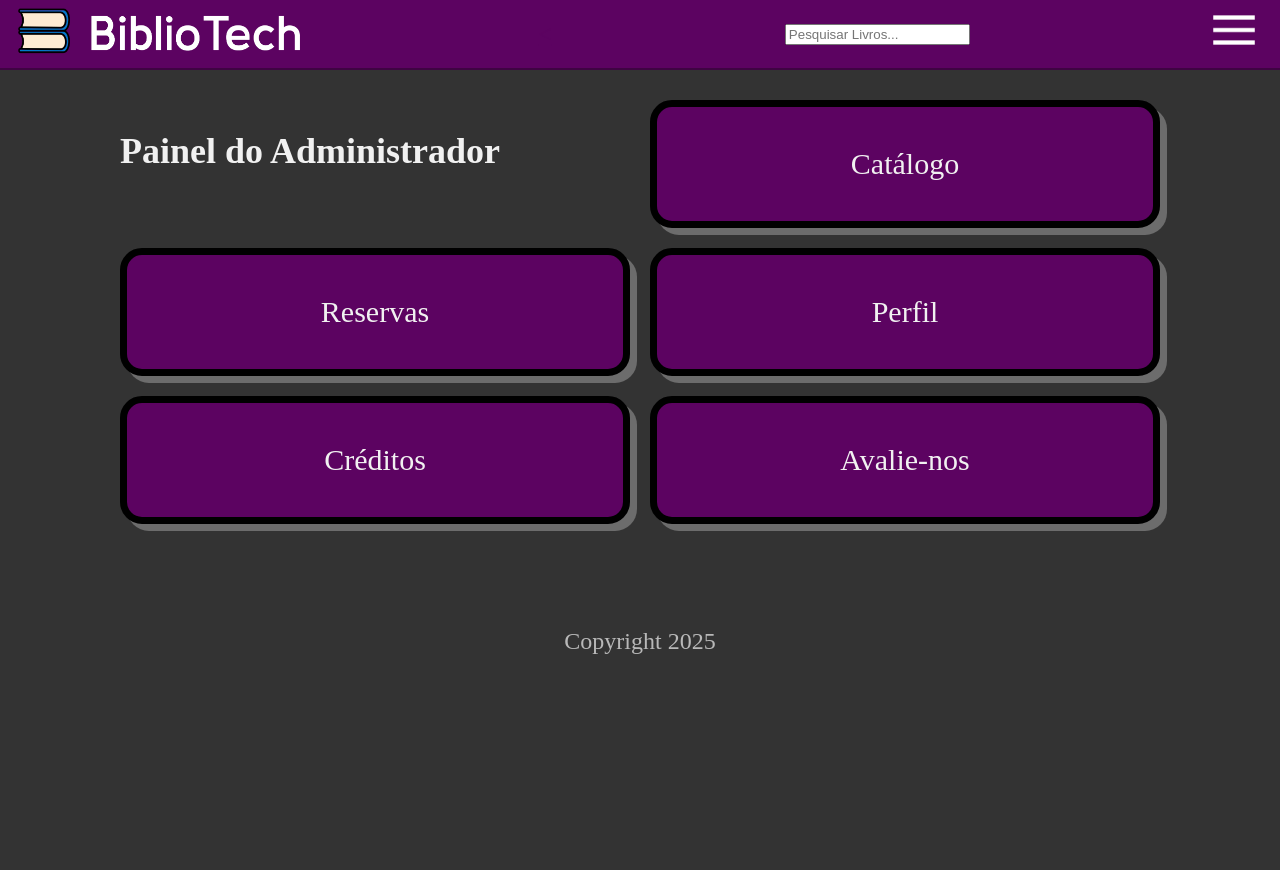
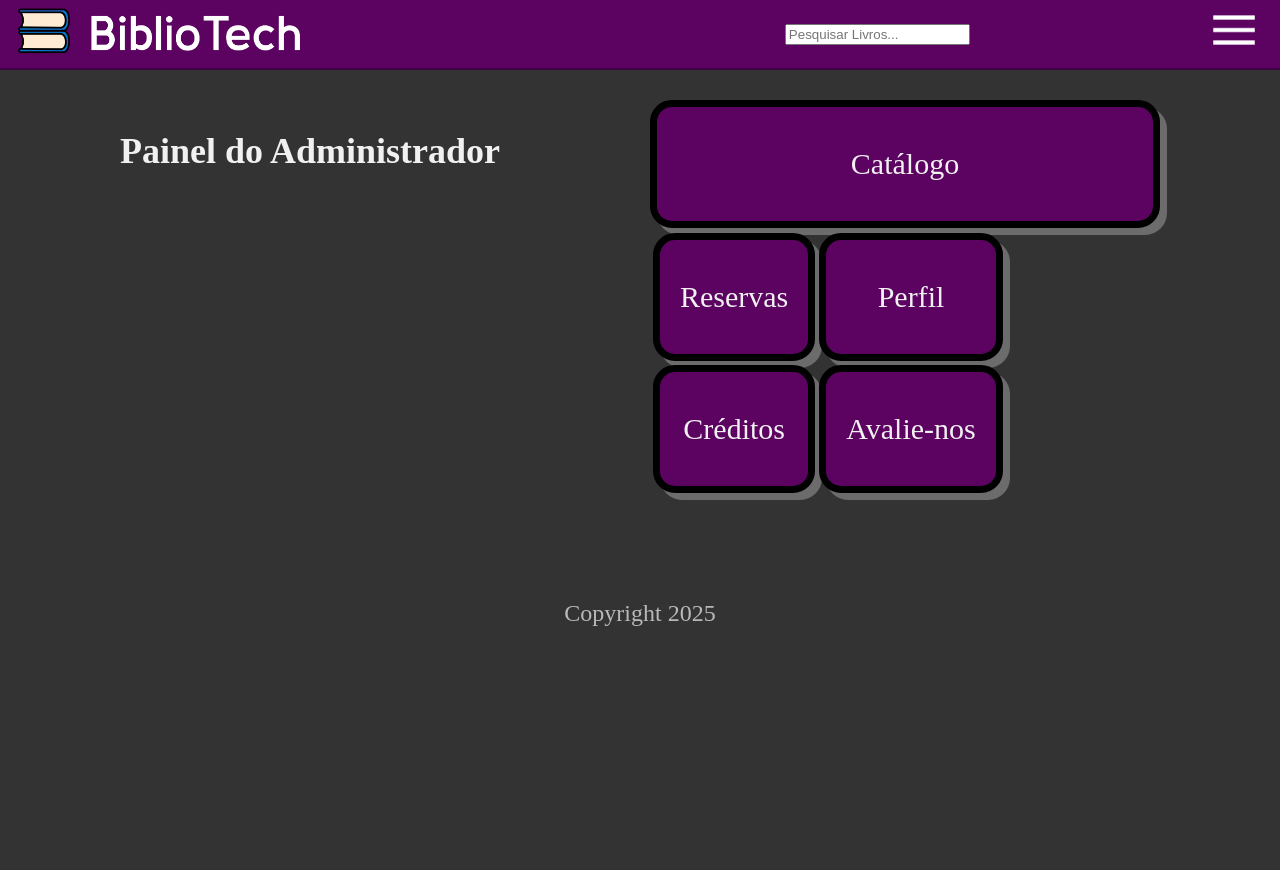
Before and after one commit to Q-tcc/TCC, a Django app: page /home/ in a window 1280 px wide. Run offline with Django 5.2, Linux system fonts and the light colour scheme; a user stored in the database is signed in.

Commit message:
ajuste html

```diff
--- a/bibliotech/projeto_bibliotech/core/templates/core/home_adm.html
+++ b/bibliotech/projeto_bibliotech/core/templates/core/home_adm.html
@@ -3,15 +3,29 @@
 
 {% block content %}
 <div class="dashboard-menu">
+  <div class="hello-name">
     <h2>Painel do Administrador</h2>
-
-    <a href="{% url 'catalogo' %}" class="btn-menu">Catálogo</a>
-    <a href="{% url 'reservas_adm' %}" class="btn-menu">Reservas</a>
-    <a href="{% url 'perfil' %}" class="btn-menu">Perfil</a>
-    <a href="{% url 'creditos' %}" class="btn-menu">Créditos</a>
-
-    <a href="https://forms.gle/bautCQPkYsk7T8LGA" target="_blank" rel="noopener noreferrer" class="btn-menu">
-      Avalie-nos
-    </a>
+  </div>
+  <div class="buttons">
+    <table>
+      <tr>
+        <a href="{% url 'catalogo' %}" class="btn-menu">Catálogo</a>
+      </tr>
+      <tr>
+        <td>
+          <a href="{% url 'reservas_adm' %}" class="btn-menu">Reservas</a>
+        </td>
+        <td>
+          <a href="{% url 'perfil' %}" class="btn-menu">Perfil</a>
+        </td>
+      </tr>
+      <td>
+        <a href="{% url 'creditos' %}" class="btn-menu">Créditos</a>
+      </td>
+      <td>
+        <a href="https://forms.gle/bautCQPkYsk7T8LGA" target="_blank" rel="noopener noreferrer" class="btn-menu">Avalie-nos</a>
+      </td>
+    </table>
+  </div>
 </div>
 {% endblock %}
--- a/bibliotech/projeto_bibliotech/core/templates/core/home_cliente.html
+++ b/bibliotech/projeto_bibliotech/core/templates/core/home_cliente.html
@@ -3,7 +3,7 @@
 
 {% block content %}
 <div class="dashboard-menu">
-  <div class="hello_name">
+  <div class="hello-name">
     <h2>Olá, {{ user.first_name|default:user.username }}!</h2>
   </div>
   <div class="buttons">
--- a/bibliotech/projeto_bibliotech/static/css/style.css
+++ b/bibliotech/projeto_bibliotech/static/css/style.css
@@ -1,6 +1,6 @@
 @import url('https://fonts.googleapis.com/css2?family=VT323&display=swap');
 
-
+/*5c0361*/
 :root {
     --bg-color: #333;
     --text-color: #f1f1f1;
@@ -13,7 +13,7 @@
     --shadow-button: #6c6c6c;
 
 
-    --font-pixel: 'Kulim Park', bold;
+    --font-pixel: 'Trebuchet MS, sans-serif', bold;
 }
 
 [tema-claro-escuro="light"] {
```
Also changed, not shown: bibliotech/projeto_bibliotech/core/templates/core/home_convidado.html (+15 -7 lines), bibliotech/projeto_bibliotech/db.sqlite3.
